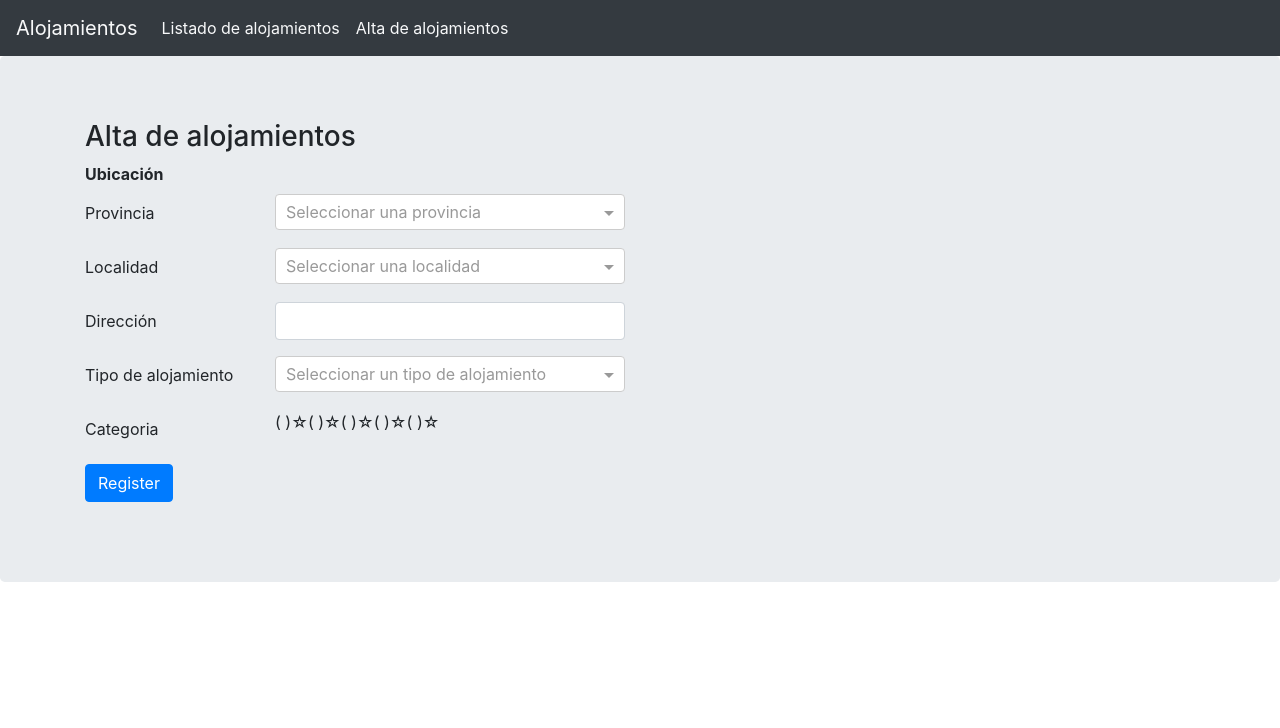
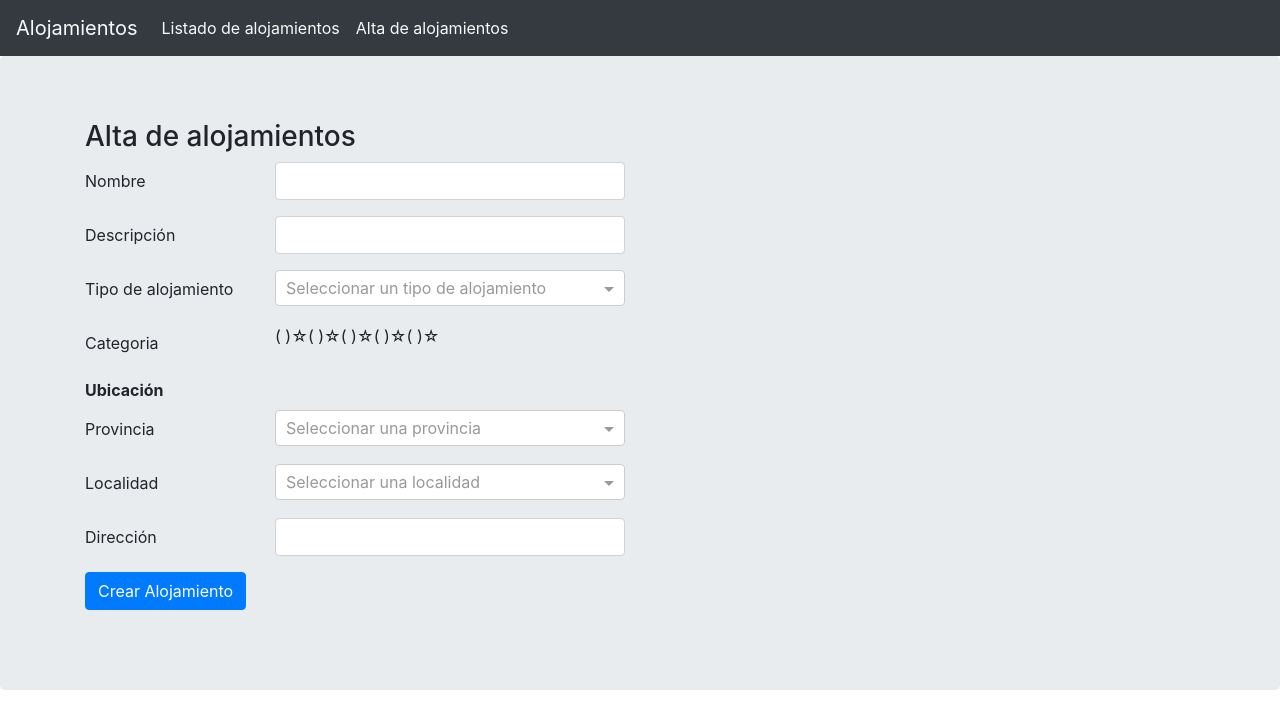
Before and after one commit to rodrigoep94/alojamientosapp, an Angular app: page /altaAlojamiento in a window 1280 px wide. Shown: the top 728 px of the page. Built offline with nearby package versions, Linux system fonts and the light colour scheme; no server answers.

Commit message:
Finalizacion mvp

```diff
--- a/package.json
+++ b/package.json
@@ -16,7 +16,7 @@
   },
   "private": true,
   "dependencies": {
-    "@angular-devkit/build-angular": "~0.13.0",
+    "@angular-devkit/build-angular": "^0.13.9",
     "@angular/animations": "~7.2.0",
     "@angular/cli": "~7.3.8",
     "@angular/common": "~7.2.0",
--- a/src/app/components/alta-alojamiento/alta-alojamiento.component.html
+++ b/src/app/components/alta-alojamiento/alta-alojamiento.component.html
@@ -1,58 +1,33 @@
-<!-- main app container -->
 <div class="jumbotron">
     <div class="container">
         <div class="row">
             <div class="col-md-6">
                 <h3>Alta de alojamientos</h3>
                 <form [formGroup]="registerForm" (ngSubmit)="onSubmit()">
-                    <div>
-                        <label><strong>Ubicación</strong></label>
-                    </div>
-
                     <div class="form-group row">
-                        <label class="col-sm-4 col-form-label">Provincia</label>
+                        <label class="col-sm-4 col-form-label">Nombre</label>
                         <div class="col-sm-8">
-                            <ng-select [items]="comboProvincias"
-                                       bindLabel="name"
-                                       bindValue="id"
-                                       (change)="changePais($event)"
-                                       [(ngModel)]="model.provincia"
-                                       placeholder="Seleccionar una provincia"
-                                       formControlName="provincia"
-                                       [ngClass]="{ 'control-error': submitted && f.provincia.errors }" >
-                            </ng-select>
-                            <div *ngIf="submitted && f.provincia.errors" class="form-error">
-                                <div *ngIf="f.provincia.errors.required">La provincia es requerida</div>
+                            <input type="text"
+                                   formControlName="nombre"
+                                   class="form-control"
+                                   [(ngModel)] = "model.nombre"
+                                   [ngClass]="{ 'control-error': submitted && f.nombre.errors }" />
+                            <div *ngIf="submitted && f.nombre.errors" class="form-error">
+                                <div *ngIf="f.nombre.errors.required">El nombre es requerido</div>
                             </div>
                         </div>
                     </div>
 
                     <div class="form-group row">
-                        <label class="col-sm-4 col-form-label">Localidad</label>
-                        <div class="col-sm-8">
-                            <ng-select [items]="comboLocalidades"
-                                       bindLabel="name"
-                                       bindValue="id"
-                                       [(ngModel)]="model.localidad"
-                                       formControlName="localidad"
-                                       placeholder="Seleccionar una localidad"
-                                       [ngClass]="{ 'control-error': submitted && f.localidad.errors }" ></ng-select>
-                            <div *ngIf="submitted && f.localidad.errors" class="form-error">
-                                <div *ngIf="f.localidad.errors.required">La localidad es requerida</div>
-                            </div>
-                        </div>
-                    </div>
-
-                    <div class="form-group row">
-                        <label class="col-sm-4 col-form-label">Dirección</label>
+                        <label class="col-sm-4 col-form-label">Descripción</label>
                         <div class="col-sm-8">
                             <input type="text"
-                                   formControlName="direccion"
+                                   formControlName="descripcion"
                                    class="form-control"
-                                   [(ngModel)] = "model.direccion"
-                                   [ngClass]="{ 'control-error': submitted && f.direccion.errors }" />
-                            <div *ngIf="submitted && f.direccion.errors" class="form-error">
-                                <div *ngIf="f.direccion.errors.required">La dirección es requerida</div>
+                                   [(ngModel)] = "model.descripcion"
+                                   [ngClass]="{ 'control-error': submitted && f.descripcion.errors }" />
+                            <div *ngIf="submitted && f.descripcion.errors" class="form-error">
+                                <div *ngIf="f.descripcion.errors.required">La descripción es requerida</div>
                             </div>
                         </div>
                     </div>
@@ -85,8 +60,63 @@
                             </div>
                         </div>
 
+                    <div class="row col-md-12">
+                        <label><strong>Ubicación</strong></label>
+                    </div>
+
+                    <div class="form-group row">
+                        <label class="col-sm-4 col-form-label">Provincia</label>
+                        <div class="col-sm-8">
+                            <ng-select [items]="comboProvincias"
+                                       bindLabel="name"
+                                       bindValue="name"
+                                       (change)="changePais($event)"
+                                       [(ngModel)]="model.ubicacion.provincia"
+                                       placeholder="Seleccionar una provincia"
+                                       formControlName="provincia"
+                                       [ngClass]="{ 'control-error': submitted && f.provincia.errors }" >
+                            </ng-select>
+                            <div *ngIf="submitted && f.provincia.errors" class="form-error">
+                                <div *ngIf="f.provincia.errors.required">La provincia es requerida</div>
+                            </div>
+                        </div>
+                    </div>
+
+                    <div class="form-group row">
+                        <label class="col-sm-4 col-form-label">Localidad</label>
+                        <div class="col-sm-8">
+                            <ng-select [items]="comboLocalidades"
+                                       bindLabel="name"
+                                       bindValue="name"
+                                       [(ngModel)]="model.ubicacion.localidad"
+                                       formControlName="localidad"
+                                       placeholder="Seleccionar una localidad"
+                                       [ngClass]="{ 'control-error': submitted && f.localidad.errors }" ></ng-select>
+                            <div *ngIf="submitted && f.localidad.errors" class="form-error">
+                                <div *ngIf="f.localidad.errors.required">La localidad es requerida</div>
+                            </div>
+                        </div>
+                    </div>
+
+                    <div class="form-group row">
+                        <label class="col-sm-4 col-form-label">Dirección</label>
+                        <div class="col-sm-8">
+                            <input type="text"
+                                   formControlName="direccion"
+                                   class="form-control"
+                                   [(ngModel)] = "model.ubicacion.direccion"
+                                   [ngClass]="{ 'control-error': submitted && f.direccion.errors }" />
+                            <div *ngIf="submitted && f.direccion.errors" class="form-error">
+                                <div *ngIf="f.direccion.errors.required">La dirección es requerida</div>
+                            </div>
+                        </div>
+                    </div>
+
                     <div class="form-group">
-                        <button class="btn btn-primary">Register</button>
+                        <button class="btn btn-primary" [disabled]="loading">Crear Alojamiento</button>
+                        <img *ngIf="loading"
+                             src="https://66.media.tumblr.com/695ce9a82c8974ccbbfc7cad40020c62/tumblr_o9c9rnRZNY1qbmm1co1_1280.gifv"
+                             width="9%">
                     </div>
                 </form>
             </div>
--- a/src/app/components/listado-alojamiento/listado-alojamiento.component.html
+++ b/src/app/components/listado-alojamiento/listado-alojamiento.component.html
@@ -7,6 +7,7 @@
               <tr>
                 <th scope="col">Nombre</th>
                 <th scope="col">Descripción</th>
+                <th scope="col">Categoria</th>
                 <th scope="col">Provincia</th>
                 <th scope="col">Localidad</th>
                 <th scope="col">Dirección</th>
@@ -17,9 +18,13 @@
               <tr *ngFor="let alojamiento of alojamientos">
                 <td>{{ alojamiento.nombre }}</td>
                 <td>{{ alojamiento.descripcion }}</td>
+                <td>{{ alojamiento.categoria }}</td>
                 <td>{{ alojamiento.ubicacion.provincia }}</td>
                 <td>{{ alojamiento.ubicacion.localidad }}</td>
                 <td>{{ alojamiento.ubicacion.direccion }}</td>
+                <td>
+                  <i style="color:red; cursor: pointer;" (click)="deleteAlojamiento(alojamiento.id)" class="fas fa-trash-alt"></i>
+                </td>
               </tr>
             </tbody>
           </table>
--- a/src/app/components/listado-alojamiento/listado-alojamiento.component.ts
+++ b/src/app/components/listado-alojamiento/listado-alojamiento.component.ts
@@ -13,9 +13,21 @@ export class ListadoAlojamientoComponent implements OnInit {
   alojamientos: any[];
 
   ngOnInit() {
+    this.getAlojamientos();
+  }
+
+  getAlojamientos(){
     this.alojamientosService.getAlojamientos().subscribe(data => {
-      console.log(data);
+      this.alojamientos = data;
     });
   }
 
+  deleteAlojamiento(idAlojamiento){
+    if (confirm("¿Está seguro de querer eliminar el alojamiento?")){
+      this.alojamientosService.deleteAlojamiento(idAlojamiento).subscribe(data =>{
+        this.getAlojamientos();
+      })
+    }
+  }
+
 }
--- a/src/app/models/alojamiento.ts
+++ b/src/app/models/alojamiento.ts
@@ -1,15 +1,15 @@
+import { Ubicacion } from './ubicacion';
+
 export class Alojamiento{
 
     constructor(){
-
+        this.ubicacion = new Ubicacion();
     }
 
     id: number;
-    provincia: string;
-    localidad: string;
-    direccion: string;
+    nombre: string;
+    descripcion: string;
+    ubicacion: Ubicacion;
     tipoAlojamiento: string;
     categoria: number;
-    tipoPension: string;
-    valorPromedioPension: number;
 }
--- /dev/null
+++ b/src/app/models/ubicacion.ts
@@ -0,0 +1,11 @@
+export class Ubicacion{
+
+    constructor(){
+
+    }
+
+    id: number;
+    provincia: string;
+    localidad: string;
+    direccion: string;
+}
--- a/src/index.html
+++ b/src/index.html
@@ -6,6 +6,7 @@
   <base href="/">
   <meta name="viewport" content="width=device-width, initial-scale=1">
   <link rel="icon" type="image/x-icon" href="favicon.ico">
+  <link rel="stylesheet" href="https://use.fontawesome.com/releases/v5.8.2/css/all.css" integrity="sha384-oS3vJWv+0UjzBfQzYUhtDYW+Pj2yciDJxpsK1OYPAYjqT085Qq/1cq5FLXAZQ7Ay" crossorigin="anonymous">
 </head>
 <body>
   <app-root></app-root>
--- a/src/styles.scss
+++ b/src/styles.scss
@@ -15,4 +15,4 @@
     .ng-select-container {
         border-color:#dc3545;
     }
-  }
+}
```
Also changed, not shown: src/app/components/alta-alojamiento/alta-alojamiento.component.ts (+29 -9 lines), src/app/services/alojamientos.service.ts (+16 -1 lines), 1 other file (tests, documents, lock files or other folders).
